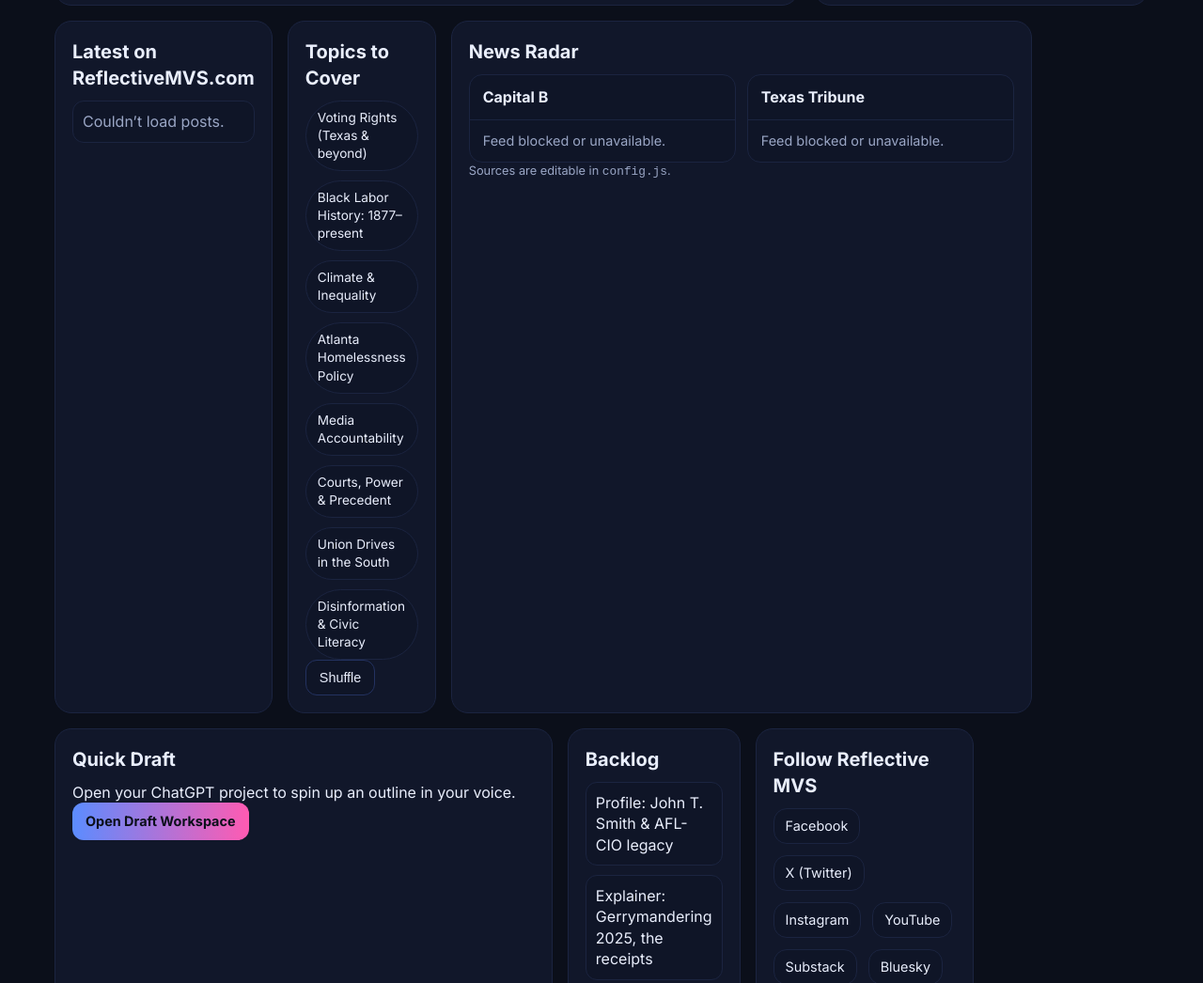
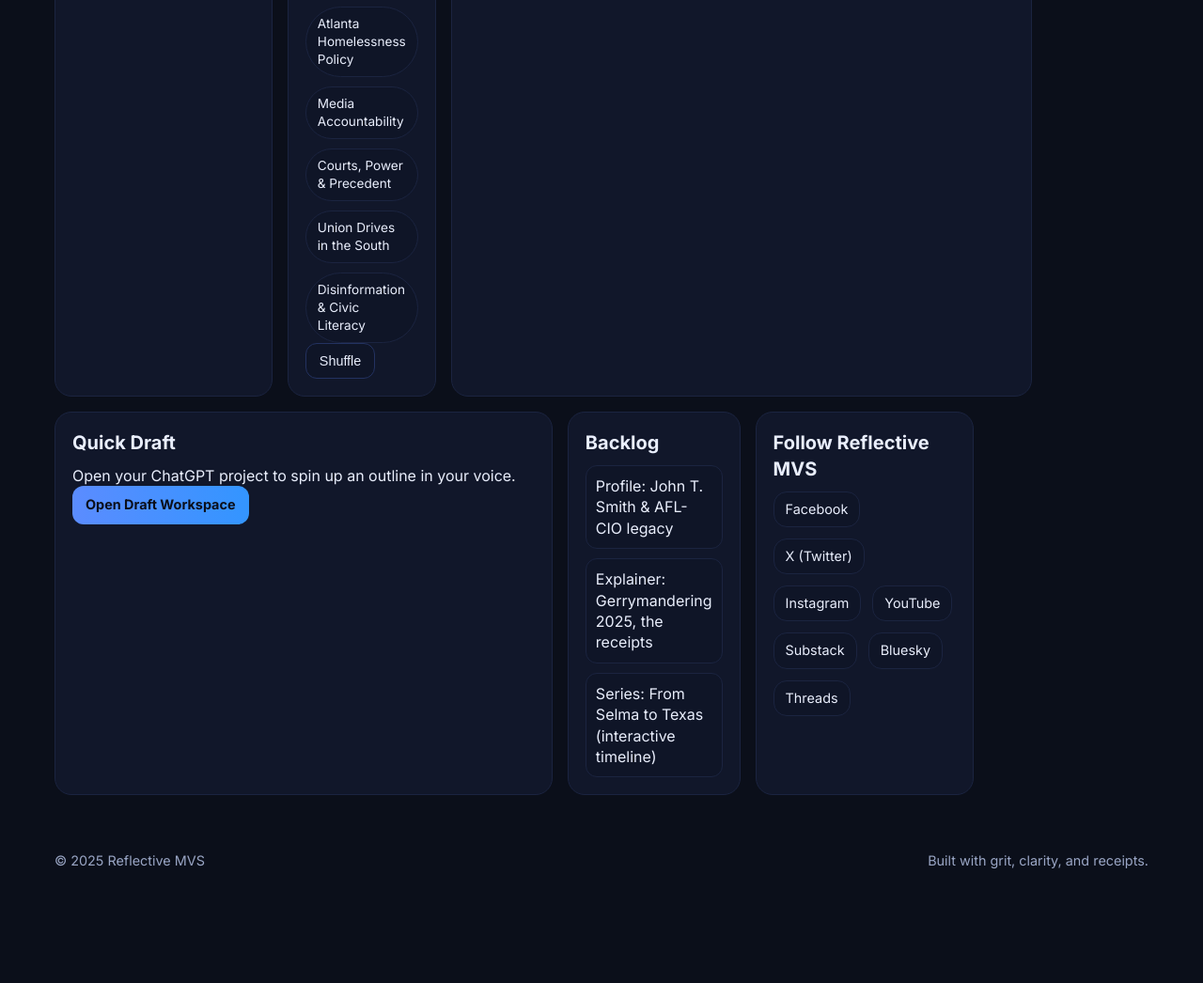
Before and after one commit to Mvsmith81/reflectivemvs-dashboard, a plain HTML site: page index.html in a window 1280 px wide. Shown: the part 703-1749 px from the top of the page at 94% size. After the commit the page ends 1647 px from the top, so only its background shows below. Drawn offline with Linux system fonts and the light colour scheme; no server answers.

Commit message:
Add Quick Draft button blue gradient style

```diff
--- a/styles.css
+++ b/styles.css
@@ -32,7 +32,8 @@ body{background:var(--bg);color:var(--ink);font-family:Inter,system-ui,Arial,san
 .social{grid-column:span 4}
 .card h2{margin-bottom:10px;font-size:1.25rem}
 
-/* Text colours */
+/
+* Text colours */
 .muted{color:var(--muted)}
 .tiny{font-size:0.8rem}
 
@@ -46,7 +47,7 @@ body{background:var(--bg);color:var(--ink);font-family:Inter,system-ui,Arial,san
 /* Buttons */
 .btn{display:inline-block;padding:10px 14px;border-radius:12px;border:1px solid #233260;background:#0f1527;color:var(--ink);text-decoration:none;cursor:pointer;font-size:0.9rem}
 .btn:hover{border-color:#33427a}
-.btn.primary{background:linear-gradient(90deg,var(--accent),var(--accent2));border:none;color:var(--bg);font-weight:700}
+.btn.primarybackground:linear-gradient(90deg,var(--accent),var(--accent2));border:none;color:var(--bg);font-weight:700}
 
 /* Frames for embed views */
 .frame{position:relative;width:100%;height:360px;border-radius:14px;overflow:hidden;border:1px solid #1b2440;background:#0f1527}
@@ -72,3 +73,11 @@ social-links li a:hover{color:var(--accent)}
   .kpi,.action,.card.wide,.social{grid-column:span 12}
   .feeds{grid-template-columns:1fr}
 }
+
+/* Quick Draft button style */
+#draftBtn{
+  background: linear-gradient(90deg,#5b8cff,#3395ff);
+  border: none;
+  color: var(--bg);
+  font-weight: 700;
+}
```
